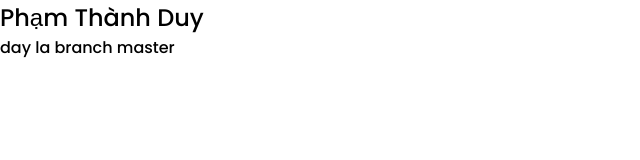
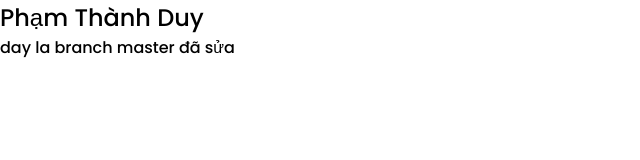
Before and after one commit to RedFox2812/REDTODO, a plain HTML site: page index.html in a window 1280 px wide. Shown: the full height of the page, 0-640 px from the left. Drawn offline with Linux system fonts and the light colour scheme.

Commit message:
commit master 2

```diff
--- a/index.html
+++ b/index.html
@@ -16,6 +16,6 @@
 </head>
 <body>
     <p class="p3">Phạm Thành Duy</p>
-    day la branch master
+    day la branch master đã sửa
 </body>
 </html>
```
